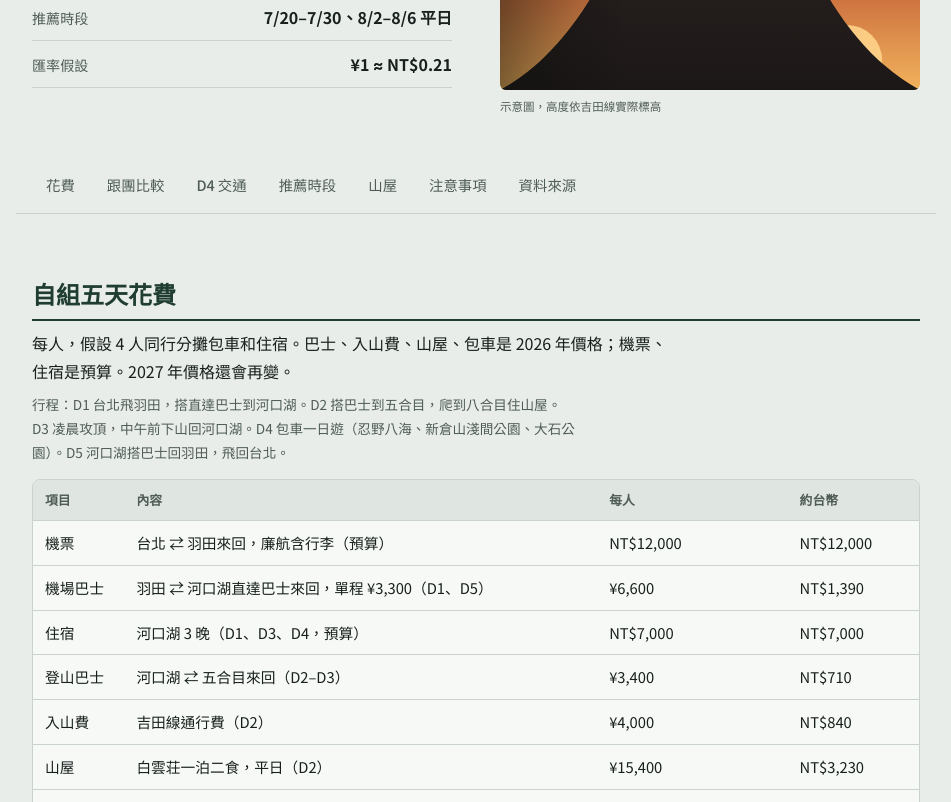
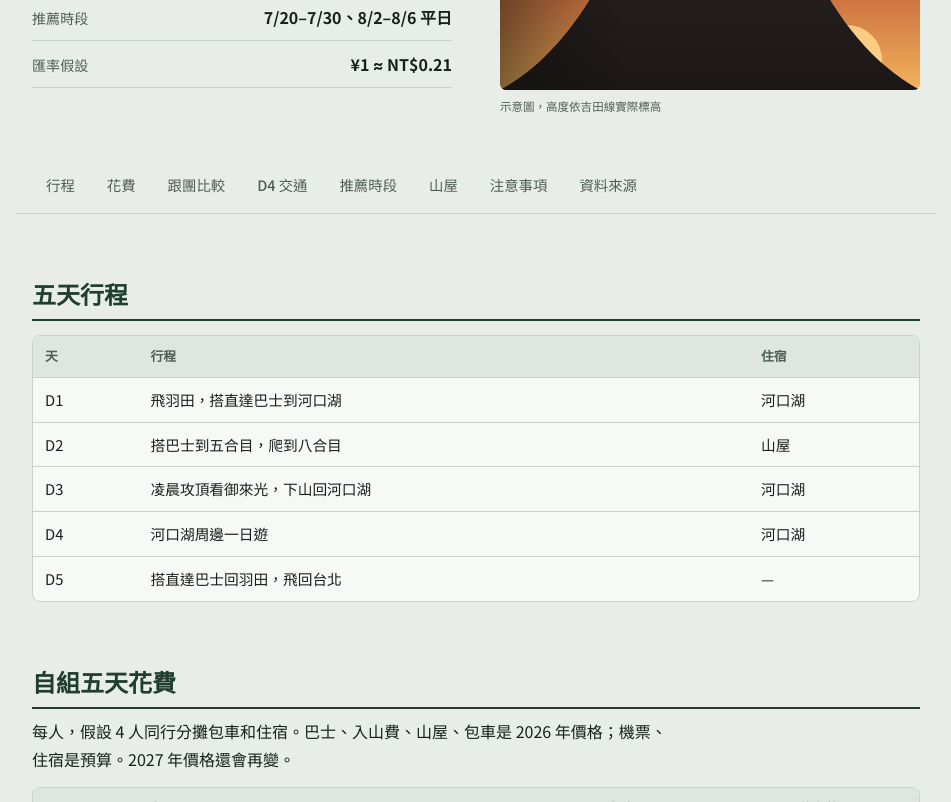
Before and after one commit to ryuichl/mountain100, a plain HTML site: page 2027-07-fuji/index.html in a window 1280 px wide. Shown: the part 491-1293 px from the top of the page, without its empty margins (164-1115 px from the left). Drawn offline with Linux system fonts and the light colour scheme.

Commit message:
富士山頁新增五天行程大項目
Co-Authored-By: Claude Opus 5.5 <noreply@anthropic.com>

```diff
--- a/2027-07-fuji/index.html
+++ b/2027-07-fuji/index.html
@@ -56,6 +56,7 @@
 </header>
 
 <nav class="days" aria-label="頁面章節">
+  <a href="#plan">行程</a>
   <a href="#budget">花費</a>
   <a href="#plans">跟團比較</a>
   <a href="#d4">D4 交通</a>
@@ -65,9 +66,20 @@
   <a href="#src">資料來源</a>
 </nav>
 
+<h2 id="plan" class="plain">五天行程</h2>
+<div class="tablewrap"><table>
+  <thead><tr><th>天</th><th>行程</th><th>住宿</th></tr></thead>
+  <tbody>
+    <tr><td>D1</td><td class="note">飛羽田，搭直達巴士到河口湖</td><td>河口湖</td></tr>
+    <tr><td>D2</td><td class="note">搭巴士到五合目，爬到八合目</td><td>山屋</td></tr>
+    <tr><td>D3</td><td class="note">凌晨攻頂看御來光，下山回河口湖</td><td>河口湖</td></tr>
+    <tr><td>D4</td><td class="note">河口湖周邊一日遊</td><td>河口湖</td></tr>
+    <tr><td>D5</td><td class="note">搭直達巴士回羽田，飛回台北</td><td>—</td></tr>
+  </tbody>
+</table></div>
+
 <h2 id="budget" class="plain">自組五天花費</h2>
 <p>每人，假設 4 人同行分攤包車和住宿。巴士、入山費、山屋、包車是 2026 年價格；機票、住宿是預算。2027 年價格還會再變。</p>
-<p class="caption">行程：D1 台北飛羽田，搭直達巴士到河口湖。D2 搭巴士到五合目，爬到八合目住山屋。D3 凌晨攻頂，中午前下山回河口湖。D4 包車一日遊（忍野八海、新倉山淺間公園、大石公園）。D5 河口湖搭巴士回羽田，飛回台北。</p>
 <div class="tablewrap"><table>
   <thead><tr><th>項目</th><th>內容</th><th>每人</th><th>約台幣</th></tr></thead>
   <tbody>
```
